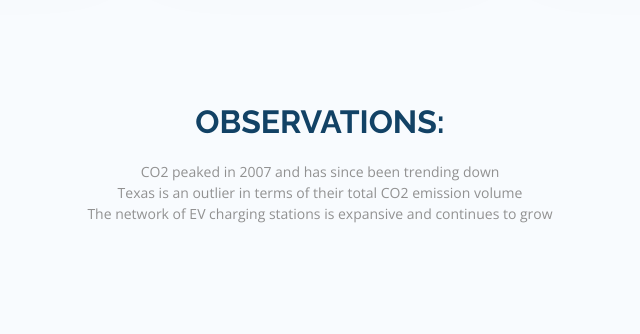
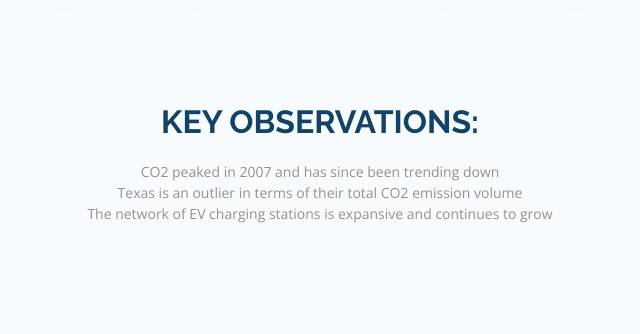
Before and after one commit to allychau/visualize_me_captain, a Flask app: page / in a window 1280 px wide. Shown: the part 2586-2920 px from the top of the page, without its empty margins (320-960 px from the left). Run offline with Flask 2, Linux system fonts and the light colour scheme; some libraries are stand-ins or nearby versions.

Commit message:
Update index.html

```diff
--- a/templates/index.html
+++ b/templates/index.html
@@ -208,7 +208,7 @@
       <div class="container" data-aos="fade-up">
 
         <div class="section-title">
-          <h2>Observations:</h2>
+          <h2>Key Observations:</h2>
           <p>CO2 peaked in 2007 and has since been trending down </p>
           <p>Texas is an outlier in terms of their total CO2 emission volume</p>
           <p>The network of EV charging stations is expansive and continues to grow</p>
```
